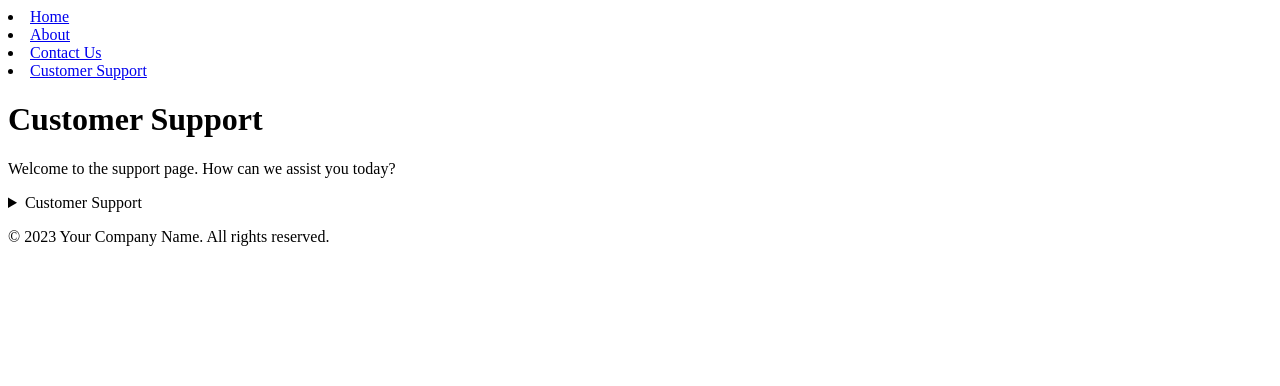
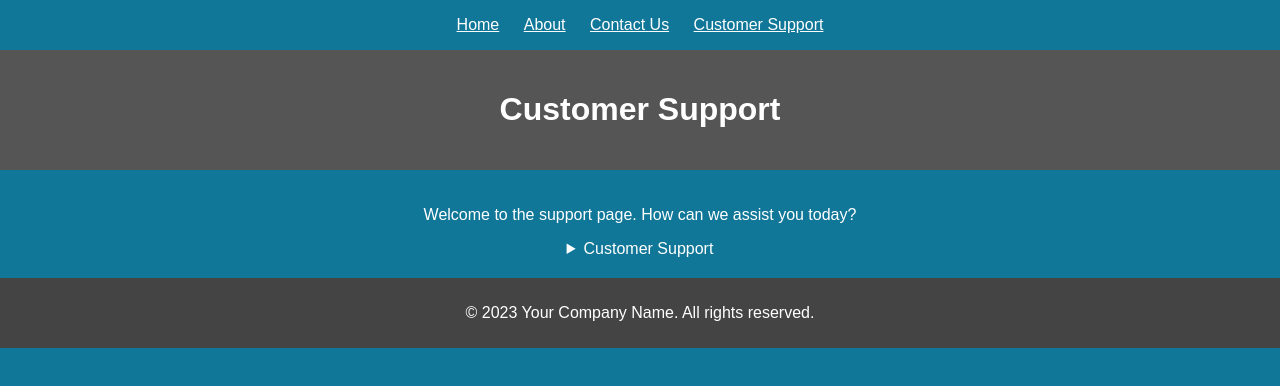
Before and after one commit to danielmontes23/web-dev-starter, a plain HTML site: page support.html in a window 1280 px wide. Drawn offline with Linux system fonts and the light colour scheme.

Commit message:
Change statement

```diff
--- a/support.html
+++ b/support.html
@@ -1,16 +1,21 @@
+
 <!DOCTYPE html>
 <html lang="en">
 <head>
     <meta charset="UTF-8">
     <meta name="viewport" content="width=device-width, initial-scale=1.0">
     <title>Customer Support</title>
-    <link rel="stylesheet" href="styles.css">
+    <link rel="stylesheet" href="Styling/support.css">
 </head>
 <body>
+    <nav>
+        <ul>
             <li><a href="index.html" style="text-decoration: underline;">Home</a></li>
             <li><a href="about.html" style="text-decoration: underline;">About</a></li>
             <li><a href="contact.html" style="text-decoration: underline;">Contact Us</a></li>
             <li><a href="support.html" style="text-decoration: underline;">Customer Support</a></li>
+        </ul>
+    </nav>
     <header>
         <h1>Customer Support</h1>
     </header>
```
